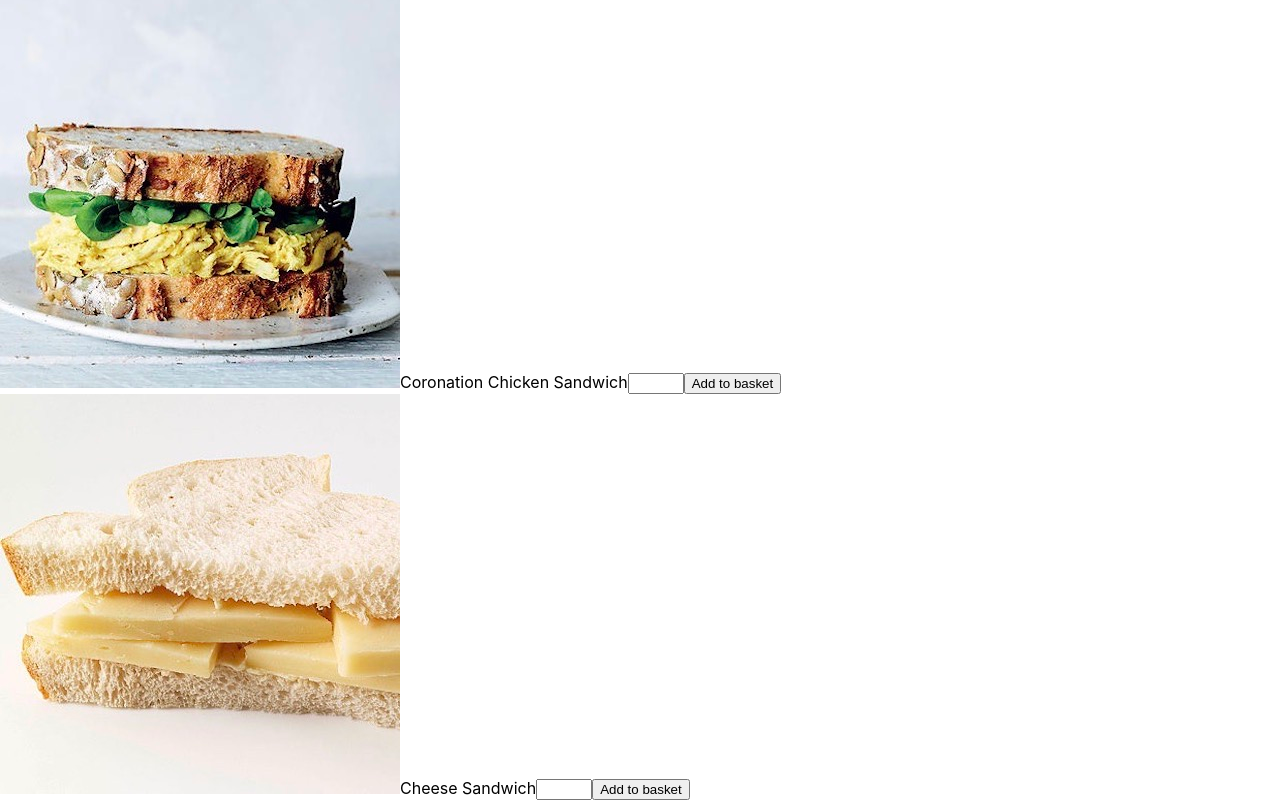
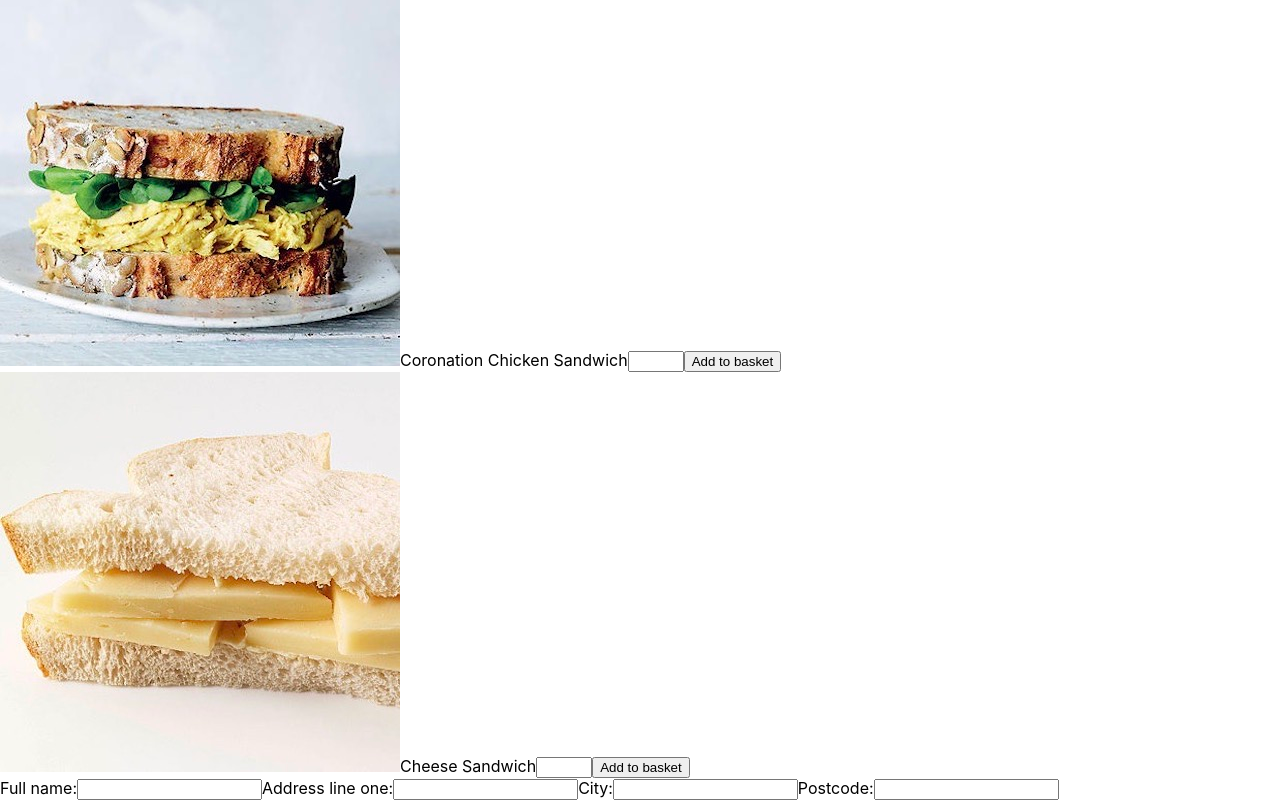
Before and after one commit to stephenbit/sandwich_express, a React (Create React App) app: page / in a window 1280 px wide. Shown: the part 613-1413 px from the top of the page. Built offline with nearby package versions, Linux system fonts and the light colour scheme.

Commit message:
add basket component

```diff
--- a/src/App.js
+++ b/src/App.js
@@ -1,6 +1,8 @@
 import React, { useState } from 'react';
 import PostcodeEntry from './components/PostcodeEntry.js';
 import SandwichChoice from './components/SandwichChoice.js';
+import AddressEntry from './components/AddressEntry.js';
+
 import './App.css';
 
 function App() {
@@ -17,8 +19,9 @@ function App() {
       postcode={postcode}
       />
       <SandwichChoice/>
+      <AddressEntry/>
     </div>
-  );
-};
+    );
+  };
 
 export default App;
--- /dev/null
+++ b/src/components/AddressEntry.js
@@ -0,0 +1,24 @@
+import React from 'react';
+
+function AddressEntry() {
+
+    return (
+    <div>
+        <form>
+        <label>Full name:</label>
+        <input type="text"></input>
+
+        <label>Address line one:</label>
+        <input type="text"></input>
+
+        <label>City:</label>
+        <input type="text"></input>
+
+        <label>Postcode:</label>
+        <input type="text"></input>
+        </form>
+    </div>
+    );
+};
+
+export default AddressEntry;
```
Also changed, not shown: src/components/Basket.js (added, +10 -0 lines), src/components/PostcodeEntry.js (+6 -4 lines), src/components/SandwichChoice.js (+5 -3 lines).
